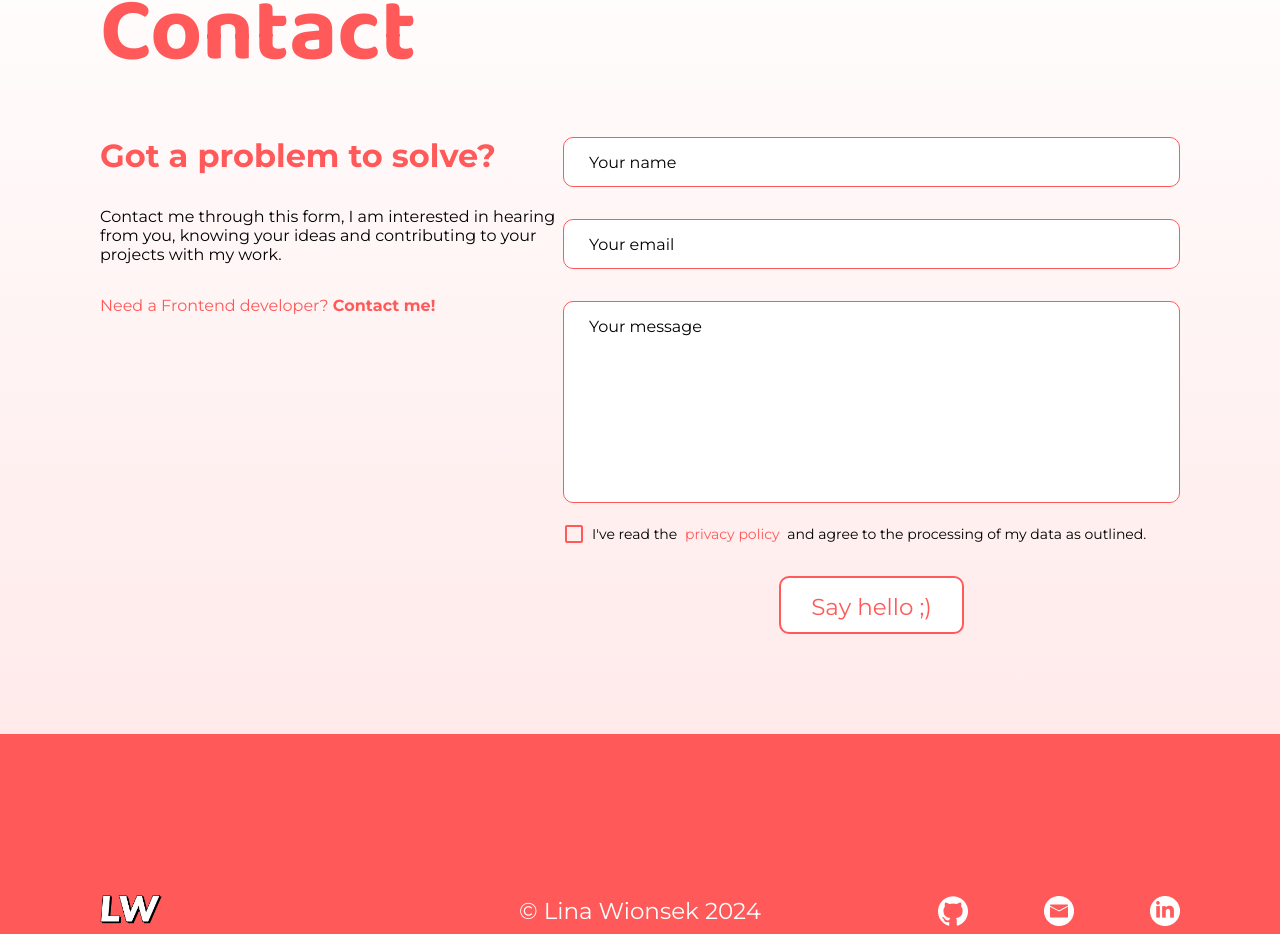
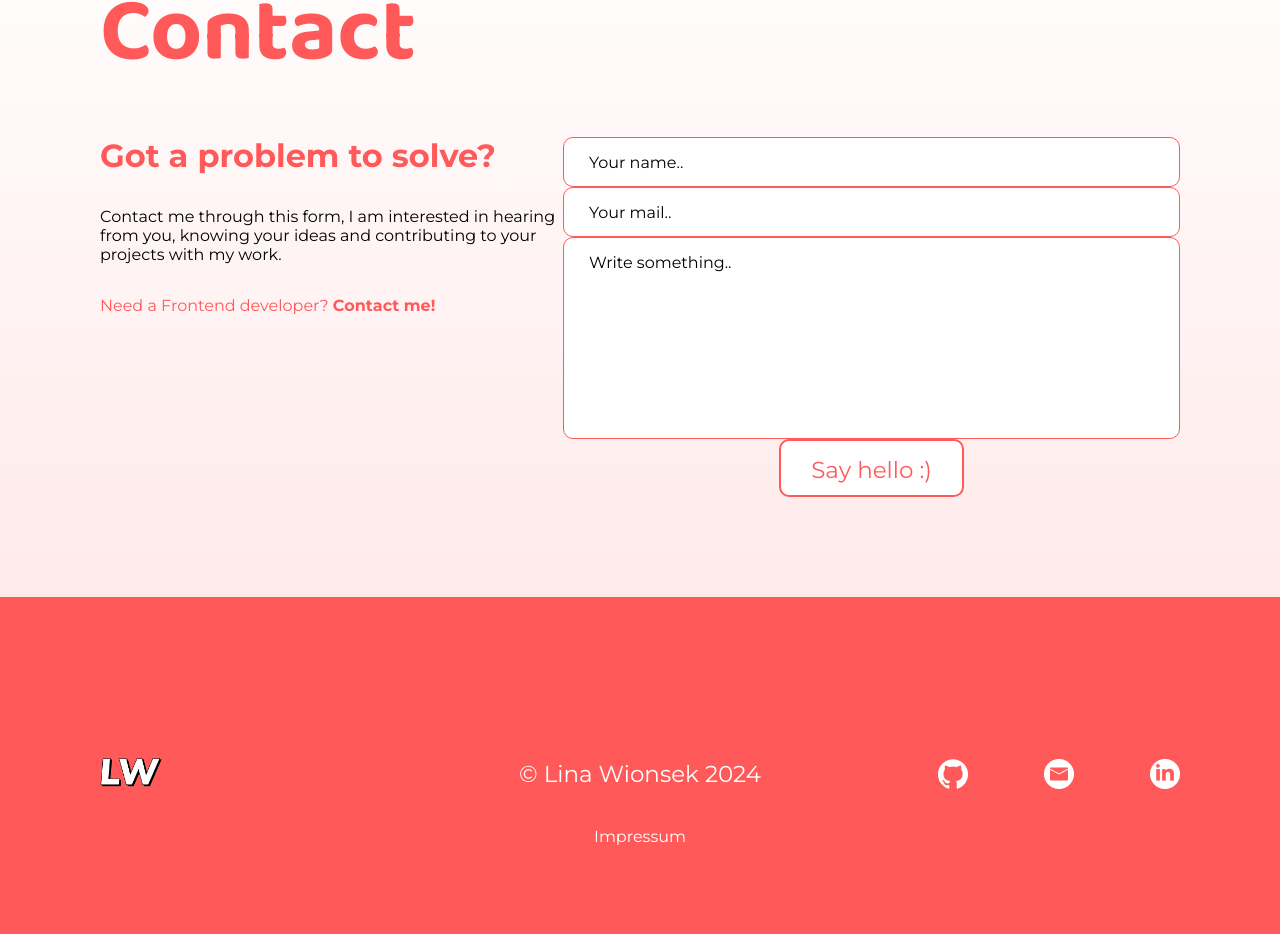
Before and after one commit to LinaWionsek/portfolio, an Angular app: page / in a window 1280 px wide. Shown: the part 4438-5372 px from the top of the page. Built offline with nearby package versions, Linux system fonts and the light colour scheme.

Commit message:
basic form validation without logic

```diff
--- a/src/app/main-content/contact/contact.component.html
+++ b/src/app/main-content/contact/contact.component.html
@@ -12,45 +12,56 @@
             <span class="red">Need a Frontend developer? <b>Contact me!</b></span>
         </div>
 
-        <form onsubmit="login(); return false;">
+        <!-- <div class="container"> -->
+            <form (ngSubmit)="onSubmit(contactForm)" #contactForm="ngForm">
 
-                <input name="name" id="" type="text" placeholder="Your name" required>
-                <div class="warning-field">
-                    <span id="warning-text-name" class="warning-text d-none">
-                        Your name is required
-                    </span>
-                </div>
-                <input class="mt-32" name="email " type="text" placeholder="Your email" id="" required>
-                <div class="warning-field">
-                    <span id="warning-text-email" class="warning-text d-none">
-                        Your email is required
-                    </span>
-                </div>
+                <label for="name"></label>
+                <input #name="ngModel" [(ngModel)]="contactData.name" type="text" id="name" name="name" placeholder="Your name.." required>
 
-            <div class="textarea-field mt-32">
-                <textarea name="message" type="text" placeholder="Your message" id="" required></textarea>
-                <div class="warning-field">
-                    <span id="warning-text-email" class="warning-text d-none">
-                        Your message is empty
-                    </span>
-                </div>
-            </div>
+                @if (!name.valid && name.touched && !name.disabled){
+                    <span class="warning-text">Please enter a name</span>
+                }
+
+                <label for="email"></label>
+                <input #email="ngModel" [(ngModel)]="contactData.email" type="email" id="email" name="email" placeholder="Your mail.." required pattern="[a-zA-Z0-9._%+\-]+@[a-zA-Z0-9.\-]+\.[a-zA-Z]{2,}">
+
+                @if (!email.valid && email.touched && !email.disabled){
+                    <span class="warning-text">Please enter a email</span>
+                }
+
+                <label for="message"></label>
+                <textarea #message="ngModel" minlength="4" [(ngModel)]="contactData.message" id="message" name="message" placeholder="Write something.." style="height:200px" required></textarea>
+
+                @if (!message.valid && message.touched && !message.disabled){
+                    <span class="warning-text">Please enter a message</span>
+                }
+
+                <input type="submit" class="submit-button" value="Say hello :)">
+
+
+
+<!--
                 <div class="checkbox-with-policy mt-16">
                     <label class="checkbox-container">
                         <input name="myCheckbox" type="checkbox" id="checkbox_id" (change)="onChange($event)">
-                    <!-- <span class="checkmark"></span> -->
+
                     </label>
-                <span>I've read the <div class="privacy-link"><a>privacy policy</a></div> and agree to the processing of
+                    <span>I've read the <div class="privacy-link"><a>privacy policy</a></div> and agree to the
+                        processing of
                         my data as outlined.</span>
                 </div>
+
                 <div class="warning-field">
                     <span id="warning-text-checkbox" class="warning-text d-none">
                         Please accept the privacy policy
                     </span>
                 </div>
-            <!-- <div></div> -->
-            <button class="mt-32">Say hello ;)</button>
+
+                <button class="mt-32">Say hello ;)</button> -->
             </form>
+        <!-- </div> -->
+
+
     </div>
 
 </section>
--- a/src/app/main-content/contact/contact.component.scss
+++ b/src/app/main-content/contact/contact.component.scss
@@ -46,6 +46,17 @@ input[type="text"] {
   font-size: 16px;
 }
 
+input[type="email"] {
+  width: 100%;
+  height: 50px;
+  outline: none;
+  border: 1px solid $red;
+  border-radius: 10px;
+  padding: 15px 25px;
+  font-family: $montserratFont;
+  font-size: 16px;
+}
+
 textarea {
   padding: 15px 25px;
   box-sizing: border-box;
@@ -62,6 +73,32 @@ textarea {
   max-width: 100%;
   min-width: 617px;
 }
+
+.submit-button {
+  width: fit-content;
+  height: 58px;
+  font-size: 23px;
+  color: $red;
+  background-color: white;
+  padding: 15px 30px;
+  border: 2px solid $red;
+  border-radius: 10px;
+  font-family: $montserratFont;
+}
+
+.d-none {
+  display: none;
+}
+
+.mt-32 {
+  margin-top: 32px;
+}
+
+.mt-16 {
+  margin-top: 16px;
+}
+
+/* ---------------------------------------------------------------------------------------------------------------- */
 
 .contact-container {
   display: flex;
@@ -82,20 +119,7 @@ textarea {
 .red {
   color: $red;
 }
-
-.warning-text {
-  // color: #e61c40;
-  // font-family: $montserratFont;
-  // font-size: 14px;
-}
-
-.warning-field {
-  color: #e61c40;
-  font-family: $montserratFont;
-  font-size: 14px;
-  // margin-top: 8px;
-}
-
+/* ---------------------------------------------------------------------------------------------------------------- */
 .checkbox-with-policy {
   width: 100%;
   display: flex;
@@ -176,45 +200,4 @@ input[type="checkbox"]::before {
 input[type="checkbox"]:checked::before {
   transform: scale(1);
 }
-
-// .checkbox-container input {
-//   position: absolute;
-//   opacity: 0;
-//   cursor: pointer;
-//   height: 0;
-//   width: 0;
-// }
-
-// .checkmark {
-//   position: absolute;
-//   top: 3px;
-//   left: 3px;
-//   height: 18px;
-//   width: 18px;
-//   border: 2px solid #ff5959;
-//   // border-radius: 3px;
-// }
-
-.d-none {
-  display: none;
-}
-
-.mt-32 {
-  margin-top: 32px;
-}
-
-.mt-16 {
-  margin-top: 16px;
-}
-
-button {
-  width: fit-content;
-  height: 58px;
-  font-size: 23px;
-  color: $red;
-  background-color: white;
-  padding: 15px 30px;
-  border: 2px solid $red;
-  border-radius: 10px;
-  font-family: $montserratFont;
-}
+/* ---------------------------------------------------------------------------------------------------------------- */
--- a/src/app/main-content/contact/contact.component.ts
+++ b/src/app/main-content/contact/contact.component.ts
@@ -1,14 +1,27 @@
 import { Component } from '@angular/core';
+import { FormsModule, NgForm } from '@angular/forms';
 
 @Component({
   selector: 'app-contact',
   standalone: true,
-  imports: [],
+  imports: [FormsModule],
   templateUrl: './contact.component.html',
-  styleUrl: './contact.component.scss'
+  styleUrl: './contact.component.scss',
 })
 export class ContactComponent {
   onChange(event: Event): void {
-  console.log((event.target as HTMLInputElement).checked);
-   }
+    console.log((event.target as HTMLInputElement).checked);
+  }
+
+  contactData = {
+    name: '',
+    email: '',
+    message: '',
+  };
+
+  onSubmit(ngForm: NgForm) {
+    if (ngForm.valid && ngForm.submitted) {
+      console.log('submitted');
+    }
+  }
 }
```
Lines whose indentation alone changed are shown as unchanged.
